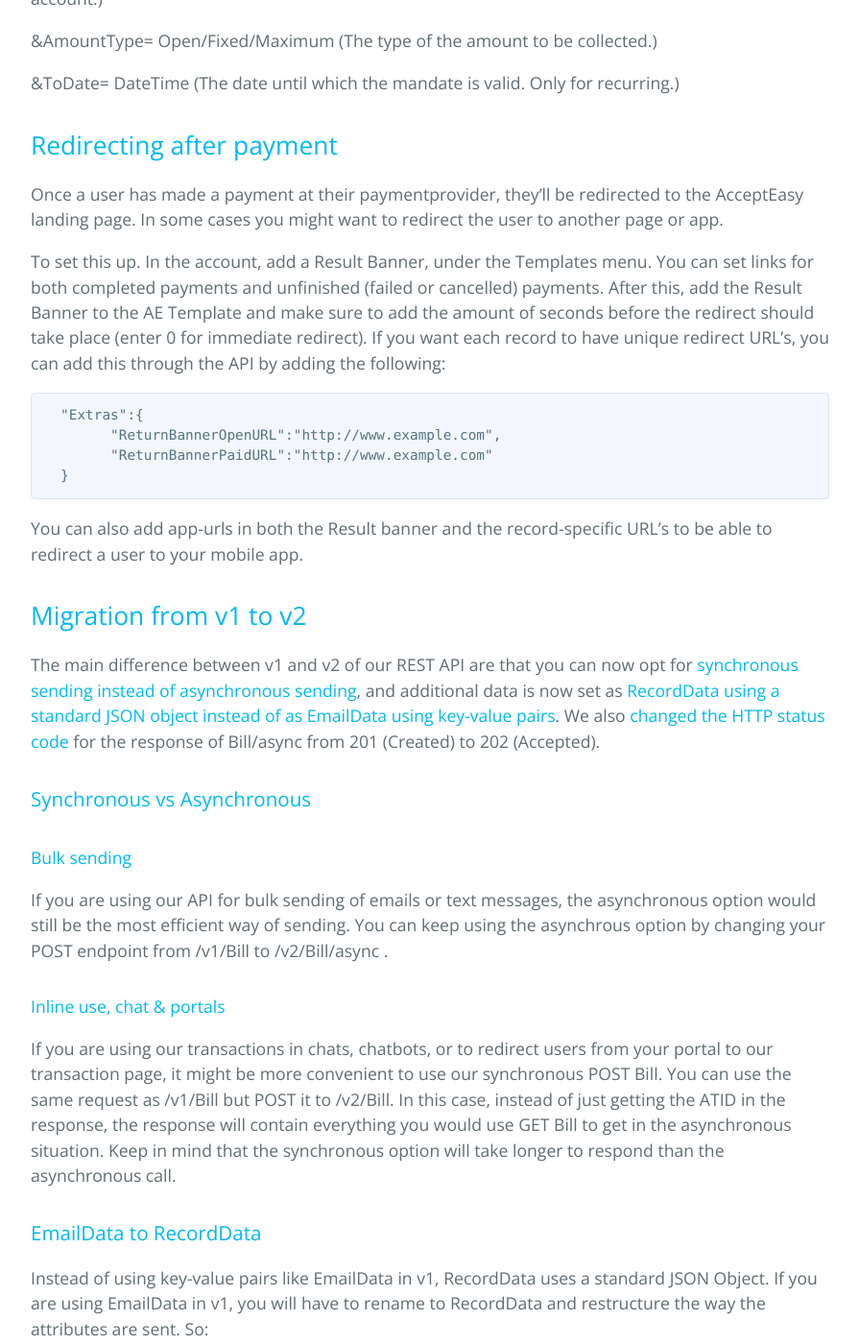
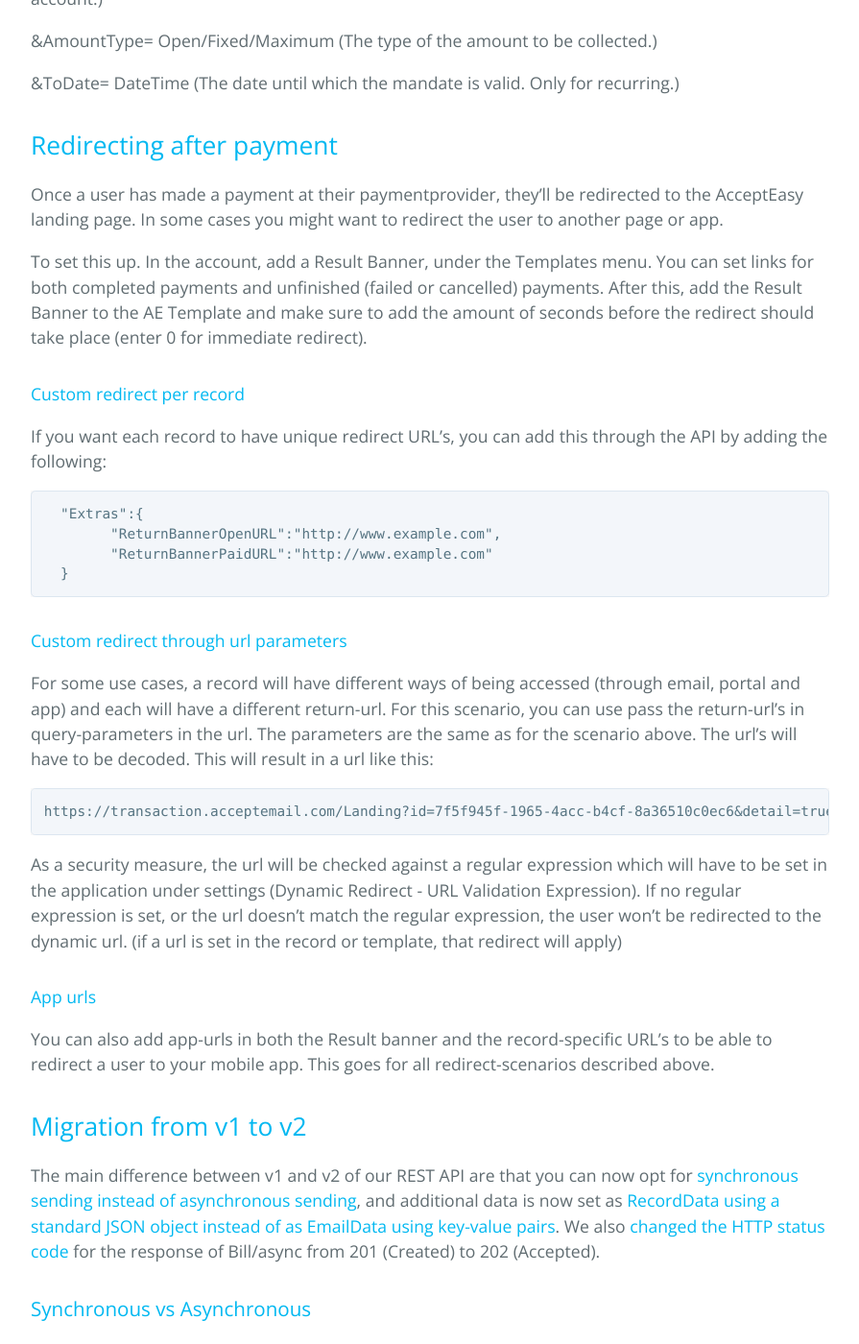
Before and after one commit to AcceptEmail/Examples, a Jekyll site: the page built from index.md, in a window 1280 px wide and 1400 px high, scrolled down 11179 px. Shown: the whole window at 96% size, without its empty margins (192-1087 px from the left). Built offline with Jekyll 4.4.1, drawn with Linux system fonts in a browser that asks for light colours.

Commit message:
redirect tekst

````diff
--- a/index.md
+++ b/index.md
@@ -388,6 +388,8 @@ Redirecting for mandates works in the same manner as bills. For the fields a use
 Once a user has made a payment at their paymentprovider, they'll be redirected to the AcceptEasy landing page. In some cases you might want to redirect the user to another page or app.
 
 To set this up. In the account, add a Result Banner, under the Templates menu. You can set links for both completed payments and unfinished (failed or cancelled) payments. After this, add the Result Banner to the AE Template and make sure to add the amount of seconds before the redirect should take place (enter 0 for immediate redirect).
+
+#### Custom redirect per record
 If you want each record to have unique redirect URL's, you can add this through the API by adding the following:
 ```
   "Extras":{
@@ -395,7 +397,18 @@ If you want each record to have unique redirect URL's, you can add this through
   	"ReturnBannerPaidURL":"http://www.example.com"
   }
 ```
-You can also add app-urls in both the Result banner and the record-specific URL's to be able to redirect a user to your mobile app.
+
+#### Custom redirect through url parameters
+For some use cases, a record will have different ways of being accessed (through email, portal and app) and each will have a different return-url. For this scenario, you can use pass the return-url's in query-parameters in the url. The parameters are the same as for the scenario above. The url's will have to be decoded. This will result in a url like this:
+```
+https://transaction.acceptemail.com/Landing?id=7f5f945f-1965-4acc-b4cf-8a36510c0ec6&detail=true&ReturnBannerOpenURL=http%3A%2F%2F.example.com&ReturnBannerPaidURL=hhttp%3A%2F%2Fwww.example.com
+```
+As a security measure, the url will be checked against a regular expression which will have to be set in the application under settings (Dynamic Redirect - URL Validation Expression). If no regular expression is set, or the url doesn't match the regular expression, the user won't be redirected to the dynamic url. (if a url is set in the record or template, that redirect will apply)
+
+#### App urls
+You can also add app-urls in both the Result banner and the record-specific URL's to be able to redirect a user to your mobile app. This goes for all redirect-scenarios described above.
+
+
 
 <a id="migration-v1-to-v2"></a>
 ## [Migration from v1 to v2](#migration-v1-to-v2)
````
